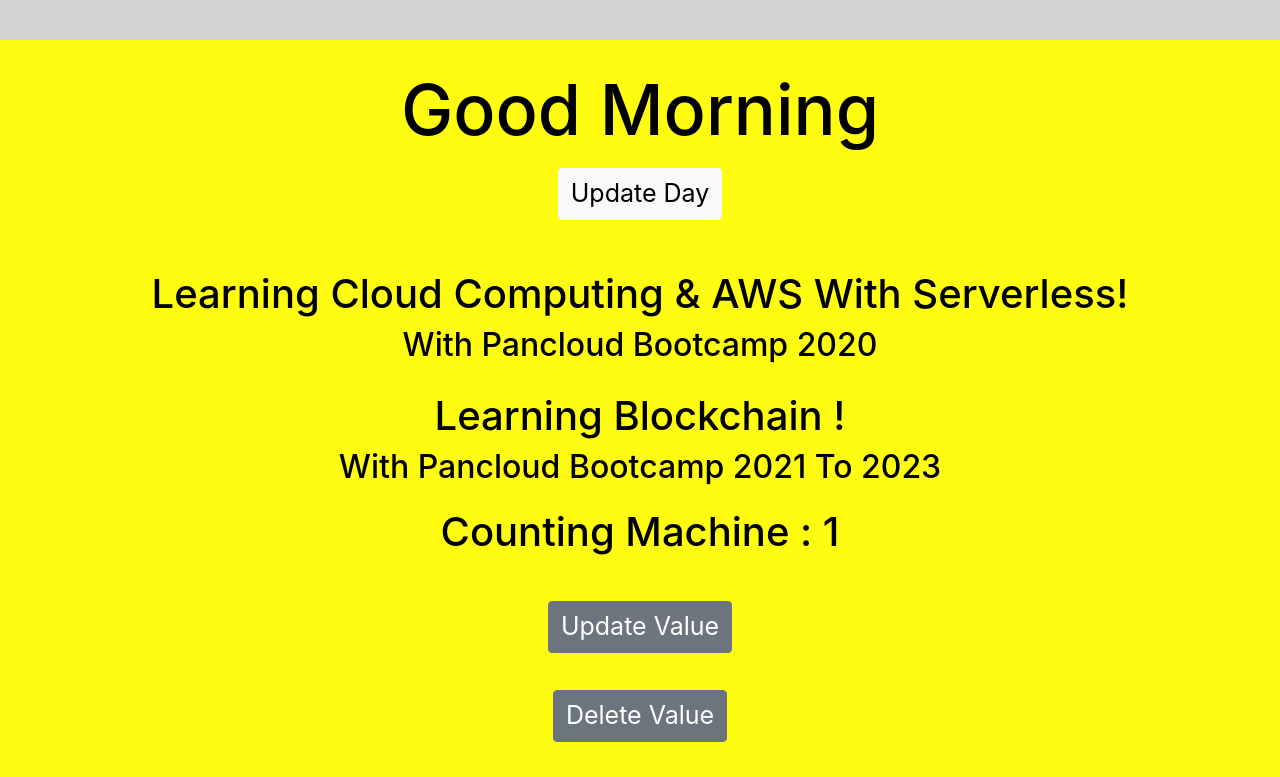
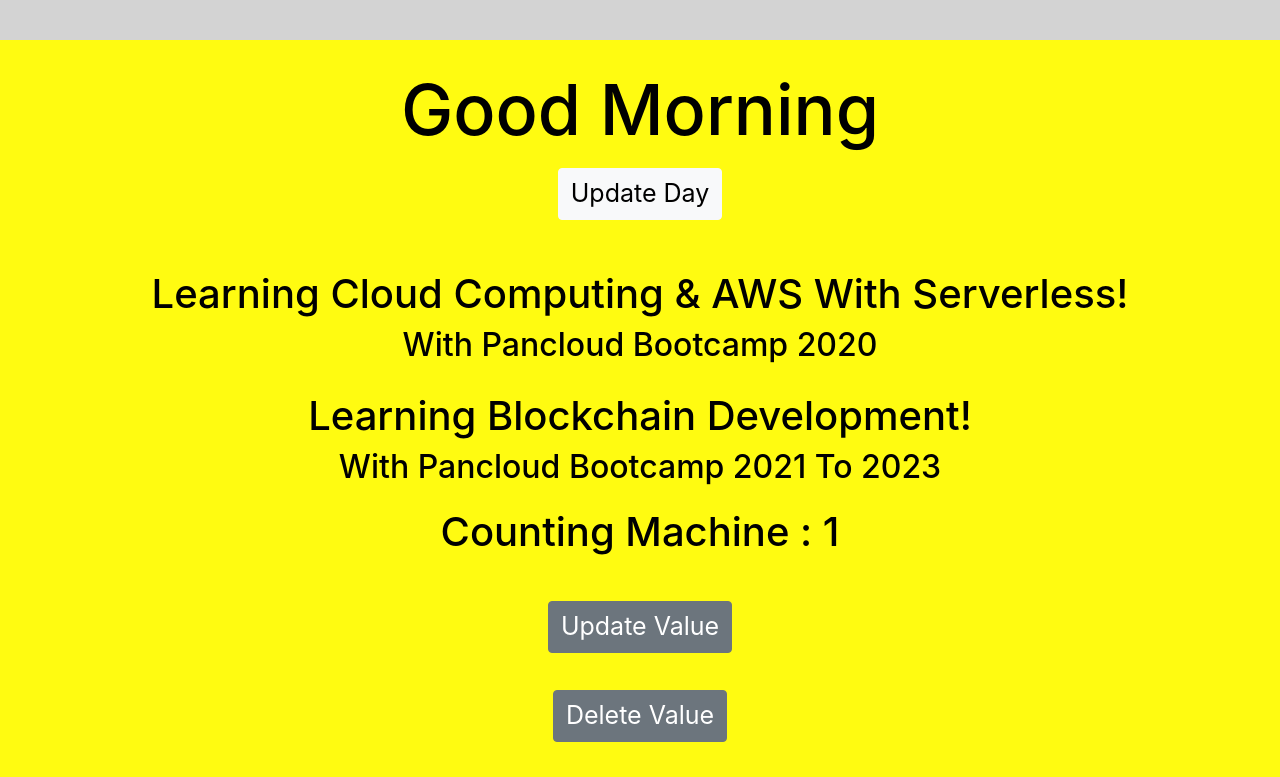
Before and after one commit to AhmedShaykh/Learn-React.JS, a React (Create React App) app: page / in a window 1280 px wide. Shown: the top 777 px of the page. Built offline with nearby package versions, Linux system fonts and the light colour scheme; the HTML template or start-up script is replaced by a standard one.

Commit message:
Update App.jsx

```diff
--- a/src/App.jsx
+++ b/src/App.jsx
@@ -13,7 +13,7 @@
       <button className="btn btn-light" onClick={() => setMorning(!isMorning)}>Update Day</button>
       <br /><br />
       <Props techName='Cloud Computing & AWS With Serverless!' yearName='2020' />
-      <Props techName='Blockchain !' yearName='2021 To 2023' />
+      <Props techName='Blockchain Development!' yearName='2021 To 2023' />
       <UseState />
       <br />
       <Events />
```
